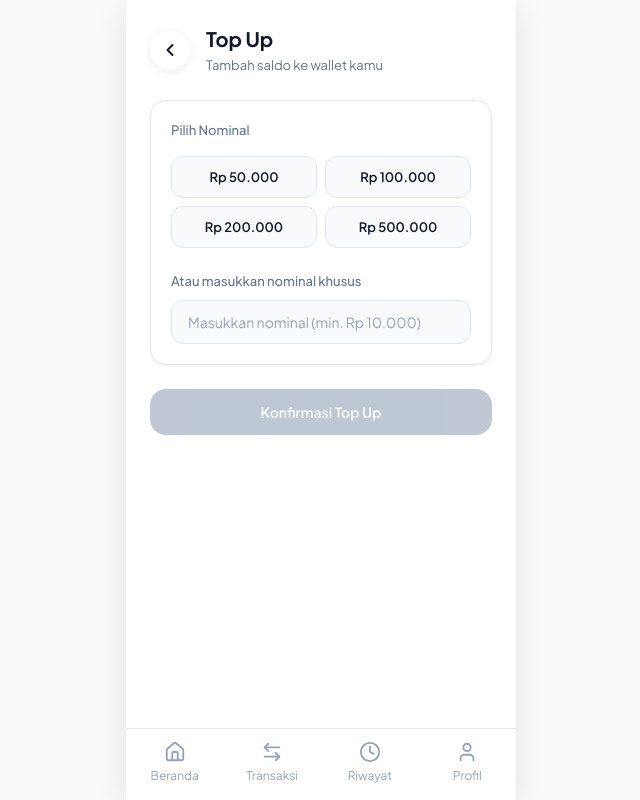
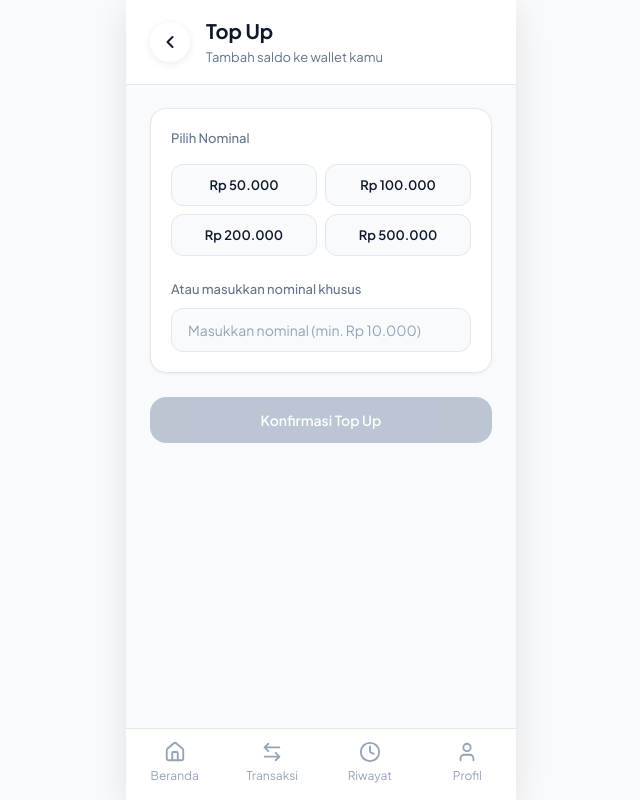
Before and after one commit to kiagusgatot/mini-wallet, a React (Vite) app in the folder frontend-react/: page /topup in a window 1280 px wide. Shown: the whole page, without its empty margins (319-959 px from the left). Built offline with nearby package versions, Linux system fonts and the light colour scheme; sample sign-in values are in the browser's storage; the HTML template or start-up script is replaced by a standard one.

Commit message:
style(layout): implement sticky header with shadow and surface background for all pages

```diff
--- a/frontend-react/src/components/PageLayout.jsx
+++ b/frontend-react/src/components/PageLayout.jsx
@@ -8,21 +8,29 @@ const PageLayout = ({
   rightElement,
   children,
   noPadding = false,
+  stickyHeader = true,
 }) => {
   return (
     <div style={{
       minHeight: '100vh',
-      background: 'var(--color-bg)',
+      background: 'var(--color-surface)',
       paddingBottom: 'var(--bottom-nav-height)',
     }}>
       {/* Header */}
       {(title || showBack) && (
         <div style={{
-          padding: 'var(--app-padding-top) var(--app-padding-x) 0',
-          marginBottom: 'var(--space-lg)',
+          position: stickyHeader ? 'sticky' : 'static',
+          top: 0,
+          zIndex: 10,
+          background: 'var(--color-bg)',
+          boxShadow: stickyHeader ? '0 1px 0 var(--color-border)' : 'none',
+          padding: '16px var(--app-padding-x)',
+          marginBottom: 0,
         }}>
           {showBack && (
-            <div style={{ marginBottom: 'var(--space-md)' }}>
+            <div style={{
+              marginBottom: '12px'
+            }}>
               <BackButton to={backTo} />
             </div>
           )}
@@ -37,6 +45,7 @@ const PageLayout = ({
                   fontSize: 'var(--text-2xl)',
                   fontWeight: 'var(--font-bold)',
                   color: 'var(--color-text-primary)',
+                  margin: 0,
                   marginBottom: subtitle ? 'var(--space-xs)' : 0,
                 }}>
                   {title}
@@ -46,6 +55,7 @@ const PageLayout = ({
                 <p style={{
                   fontSize: 'var(--text-sm)',
                   color: 'var(--color-text-secondary)',
+                  margin: 0,
                 }}>
                   {subtitle}
                 </p>
@@ -56,9 +66,13 @@ const PageLayout = ({
         </div>
       )}
 
-      {/* Content */}
-      <div style={noPadding ? {} : {
-        padding: '0 var(--app-padding-x)',
+      {/* Content Area */}
+      <div style={{
+        background: 'var(--color-surface)',
+        minHeight: 'calc(100vh - 72px)',
+        padding: noPadding
+          ? 0
+          : 'var(--space-lg) var(--app-padding-x)',
       }}>
         {children}
       </div>
--- a/frontend-react/src/pages/DashboardPage.jsx
+++ b/frontend-react/src/pages/DashboardPage.jsx
@@ -91,6 +91,7 @@ export default function DashboardPage() {
     <PageLayout
       title={`Halo, ${data.user?.name ?? 'Pengguna'} 👋`}
       subtitle="Selamat datang kembali"
+      stickyHeader={false}
     >
       {/* Balance Card */}
       <Card style={{ marginBottom: 'var(--space-lg)' }}>
--- a/frontend-react/src/pages/TopUpPage.jsx
+++ b/frontend-react/src/pages/TopUpPage.jsx
@@ -40,13 +40,18 @@ export default function TopUpPage() {
   };
 
   return (
-    <PageLayout>
+    <PageLayout noPadding>
+      {/* Sticky Header */}
       <div style={{
+        position: 'sticky',
+        top: 0,
+        zIndex: 10,
+        background: 'var(--color-bg)',
+        boxShadow: '0 1px 0 var(--color-border)',
+        padding: '16px var(--app-padding-x)',
         display: 'flex',
         alignItems: 'center',
         gap: '16px',
-        padding: 'var(--app-padding-top) 0 0',
-        marginBottom: 'var(--space-lg)',
       }}>
         <BackButton to="/transaksi" />
         <div>
@@ -68,9 +73,11 @@ export default function TopUpPage() {
           </p>
         </div>
       </div>
-      {error && <div className="alert-error">{error}</div>}
 
-      <form onSubmit={handleTopUp} style={{ display: 'flex', flexDirection: 'column', gap: 'var(--space-lg)' }}>
+      <div style={{ padding: 'var(--space-lg) var(--app-padding-x)' }}>
+        {error && <div className="alert-error">{error}</div>}
+
+        <form onSubmit={handleTopUp} style={{ display: 'flex', flexDirection: 'column', gap: 'var(--space-lg)' }}>
         <Card>
           <label style={{
             display: 'block',
@@ -142,6 +149,7 @@ export default function TopUpPage() {
           Konfirmasi Top Up
         </Button>
       </form>
+      </div>
     </PageLayout>
   );
 }
--- a/frontend-react/src/pages/TransferPage.jsx
+++ b/frontend-react/src/pages/TransferPage.jsx
@@ -57,13 +57,18 @@ export default function TransferPage() {
   ];
 
   return (
-    <PageLayout>
+    <PageLayout noPadding>
+      {/* Sticky Header */}
       <div style={{
+        position: 'sticky',
+        top: 0,
+        zIndex: 10,
+        background: 'var(--color-bg)',
+        boxShadow: '0 1px 0 var(--color-border)',
+        padding: '16px var(--app-padding-x)',
         display: 'flex',
         alignItems: 'center',
         gap: '16px',
-        padding: 'var(--app-padding-top) 0 0',
-        marginBottom: 'var(--space-lg)',
       }}>
         <BackButton to="/transaksi" />
         <div>
@@ -85,9 +90,11 @@ export default function TransferPage() {
           </p>
         </div>
       </div>
-      {error && <div className="alert-error">{error}</div>}
 
-      <form onSubmit={handleTransfer} style={{ display: 'flex', flexDirection: 'column', gap: 'var(--space-lg)' }}>
+      <div style={{ padding: 'var(--space-lg) var(--app-padding-x)' }}>
+        {error && <div className="alert-error">{error}</div>}
+
+        <form onSubmit={handleTransfer} style={{ display: 'flex', flexDirection: 'column', gap: 'var(--space-lg)' }}>
         <Card>
           <div style={{ display: 'flex', flexDirection: 'column', gap: 'var(--space-md)' }}>
             {fields.map((field) => (
@@ -123,6 +130,7 @@ export default function TransferPage() {
           Kirim Transfer
         </Button>
       </form>
+      </div>
     </PageLayout>
   );
 }
```
